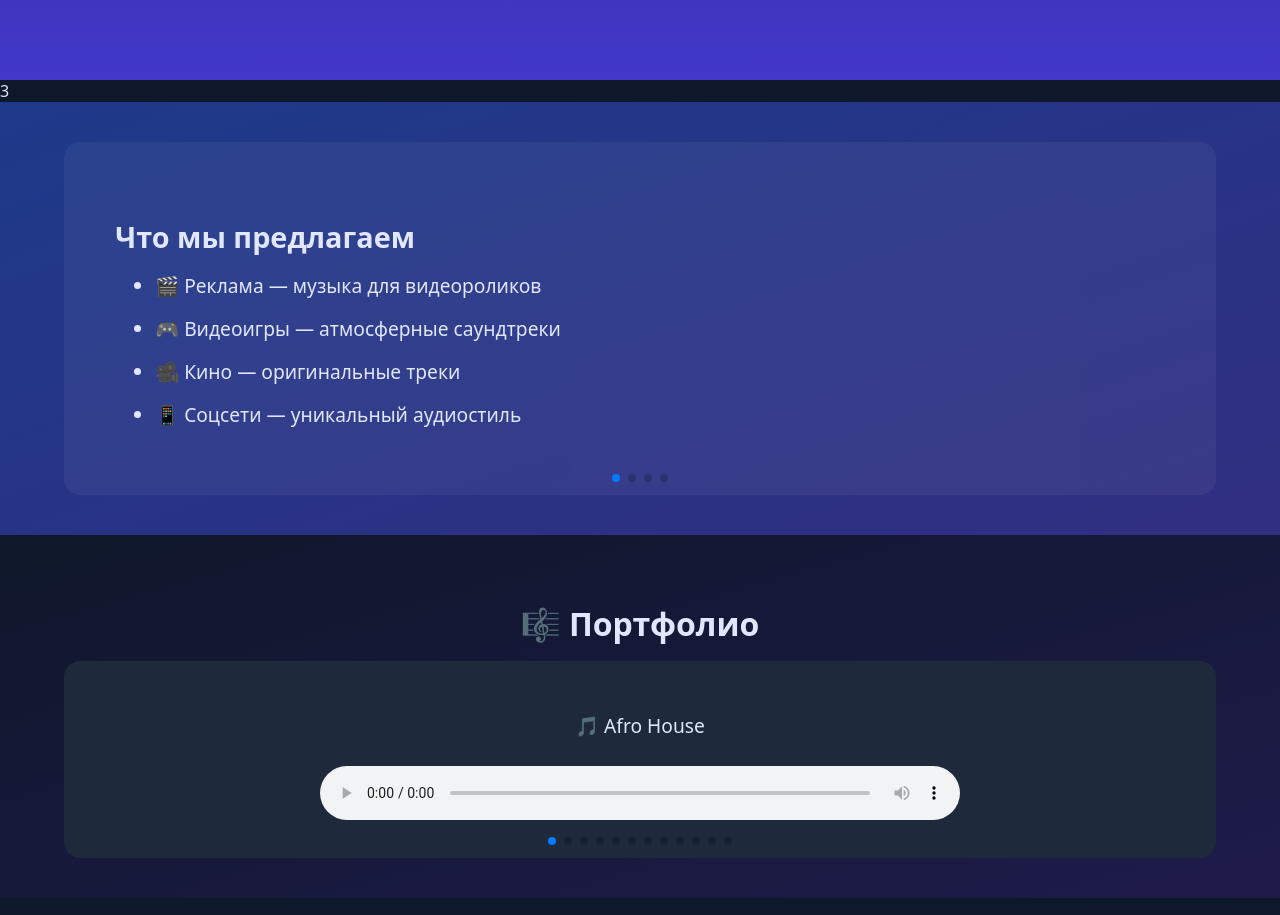
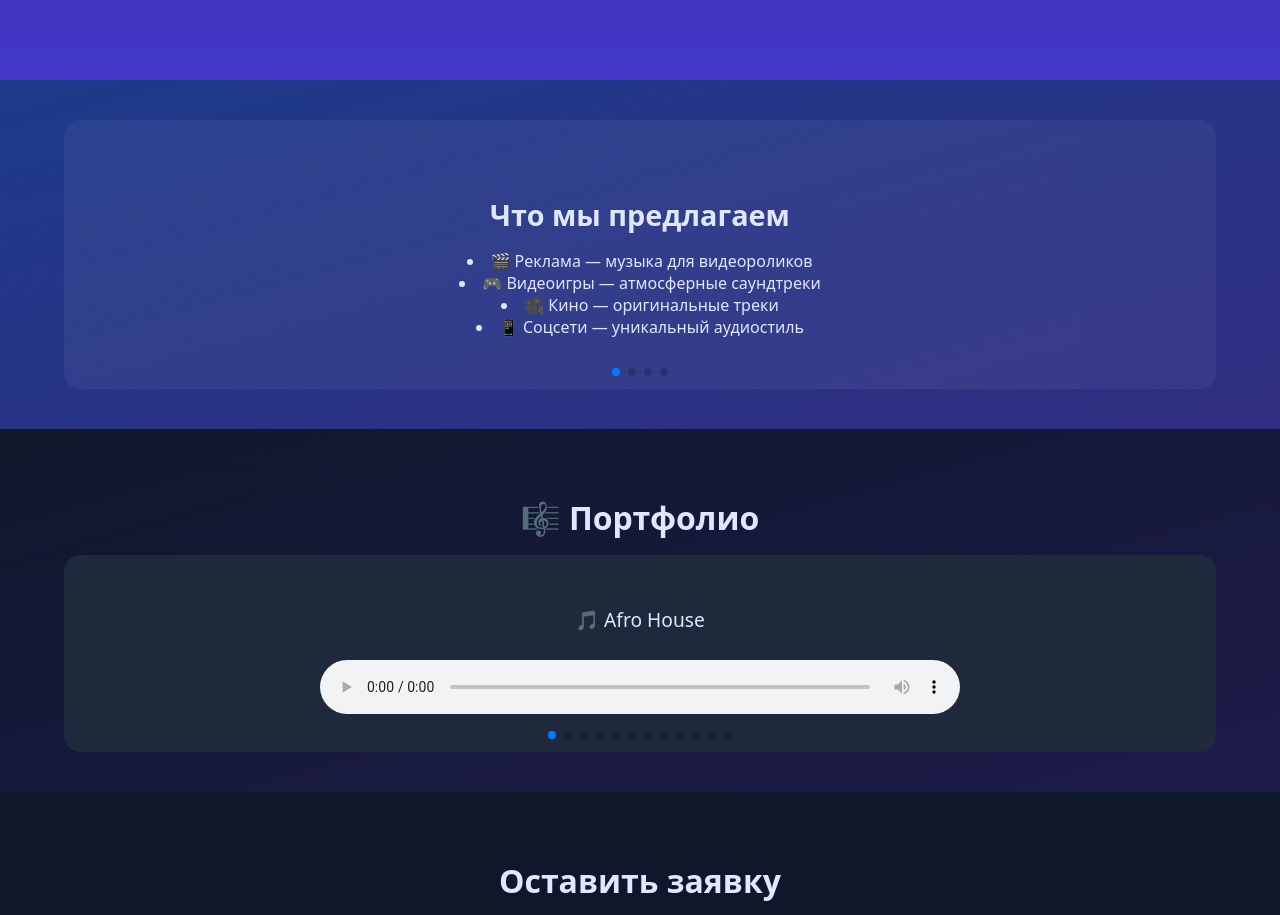
Before and after one commit to QTemir/bgm-landing, a plain HTML site: page index.html in a window 1280 px wide. Shown: the part 800-1715 px from the top of the page. Drawn offline with nearby package versions, Linux system fonts and the light colour scheme.

Commit message:
Центрирование подзаголовков и списков в слайдерах

```diff
--- a/style.css
+++ b/style.css
@@ -64,21 +64,30 @@ body {
 }
 
 .serviceSlider .swiper-slide {
-  background: rgba(255,255,255,0.05);
+  background: rgba(255, 255, 255, 0.05);
   border-radius: 1rem;
   padding: 4vw;
   width: 100% !important;
   box-sizing: border-box;
+  display: flex;
+  flex-direction: column;
+  align-items: center;     /* Центрирует по горизонтали */
+  text-align: center;      /* Центрирует текст внутри */
 }
 
+/* Центрируем заголовки */
 .serviceSlider h2 {
   font-size: 1.8rem;
   margin-bottom: 1rem;
+  text-align: center;     /* на всякий случай */
 }
 
-.serviceSlider ul li {
-  margin-bottom: 1rem;
-  font-size: 1.2rem;
+/* Центрируем элементы списка */
+.serviceSlider ul {
+  list-style-position: inside;
+  padding: 0;
+  margin: 0;
+  text-align: center;
 }
 
 /* Портфолио */
```
Also changed, not shown: index.html (+0 -1 lines).
